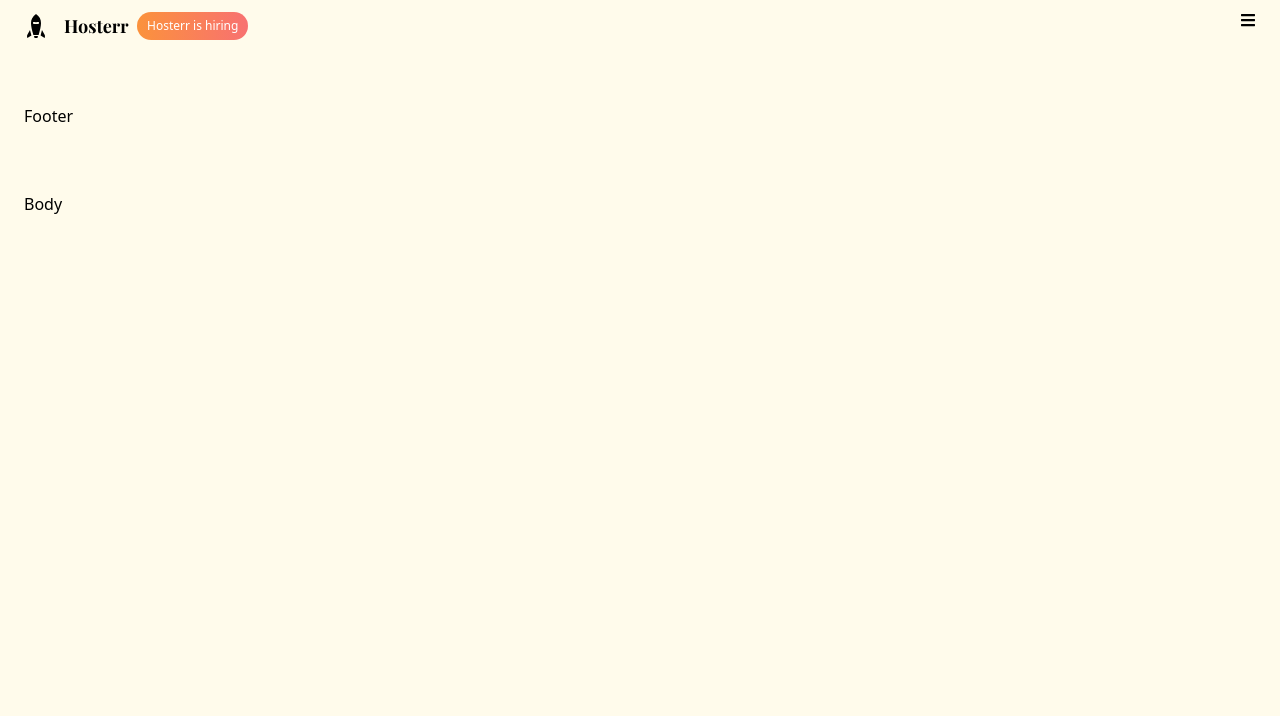
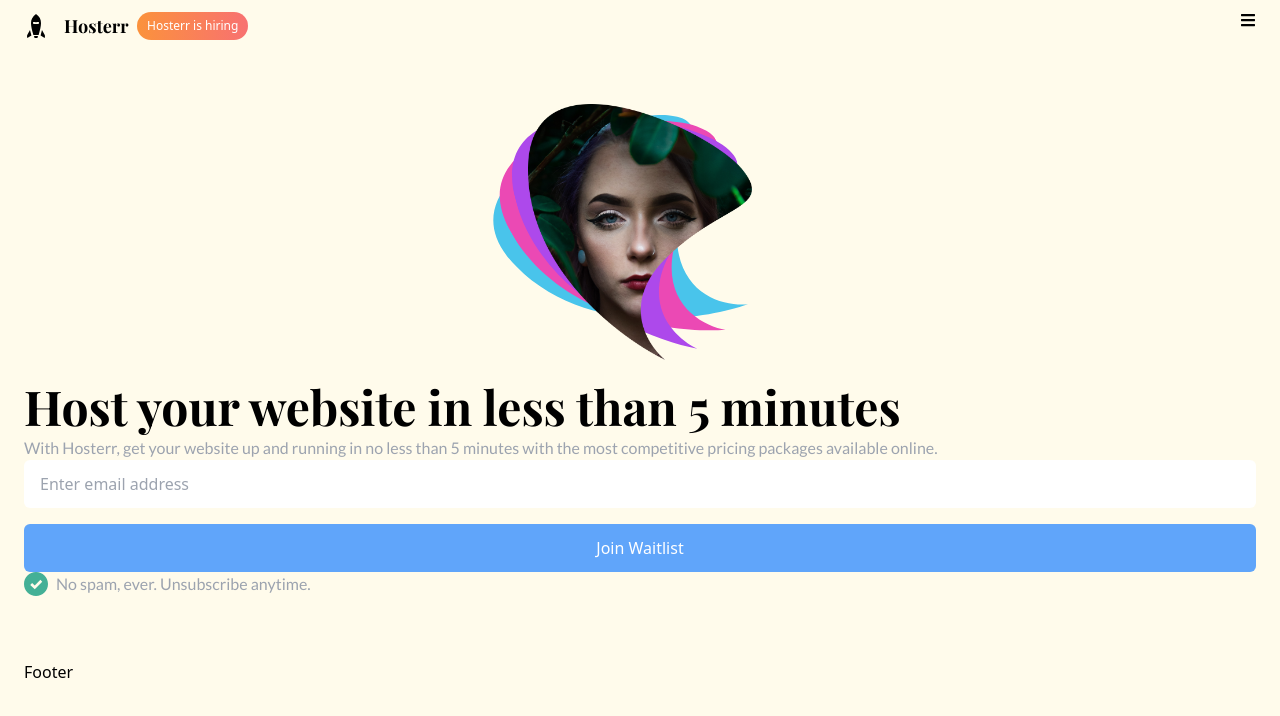
Before and after one commit to nishkarsh25/MyLandingPage, a React (Vite) app: page / in a window 1280 px wide. Shown: the top 716 px of the page. Built offline with nearby package versions, Linux system fonts and the light colour scheme.

Commit message:
finished the body now moving on to footer

```diff
--- a/src/App.jsx
+++ b/src/App.jsx
@@ -10,8 +10,8 @@ function App() {
     <>
       <div class="bg-amber-50 min-h-screen px-6 py-3 flex flex-col gap-16">
         <Header/>
+        <Body/>
         <Footer/>
-        <Body/>
       </div>
     </>
   )
--- a/src/Components/Body.jsx
+++ b/src/Components/Body.jsx
@@ -2,8 +2,25 @@ import React from 'react';
 
 const Body = () => {
   return (
-    <div>
-      Body
+    <div className='space-y-4'>
+      <div className="flex items-center justify-center">
+        <img src="./assets/Blue Shape.svg" alt="1st" className='-rotate-45 h-64' />
+        <img src="./assets/Pink Shape.svg" alt="2nd" className='absolute -rotate-[30deg] h-64'/>
+        <img src="./assets/Purple Shape.svg" alt="3rd" className='absolute -rotate-[15deg] h-64' />
+        <img src="./assets/Hero Image (Model).png" alt="hero" className='absolute h-64' />
+      </div>
+      <div>
+        <h1 className='text-5xl font-bold font-playfair leading-tight'>Host your website in less than 5 minutes</h1>
+        <p className='font-lato text-gray-400'>With Hosterr, get your website up and running in no less than 5 minutes with the most competitive pricing packages available online.</p>
+        <form action="" className='flex flex-col gap-4'>
+          <input className='rounded-md px-4 py-3 placeholder:text-gray-400' type="email" placeholder='Enter email address' />
+          <button className='rounded-md px-4 py-3 bg-blue-400 hover:bg-blue-600 text-white'>Join Waitlist</button>
+        </form>
+        <div className='flex gap-2'>
+          <img src="public/assets/Checkmark.svg" alt="check" />
+          <p className='font-lato text-gray-400'>No spam, ever. Unsubscribe anytime.</p>
+        </div>
+      </div>
     </div>
   );
 }
```
